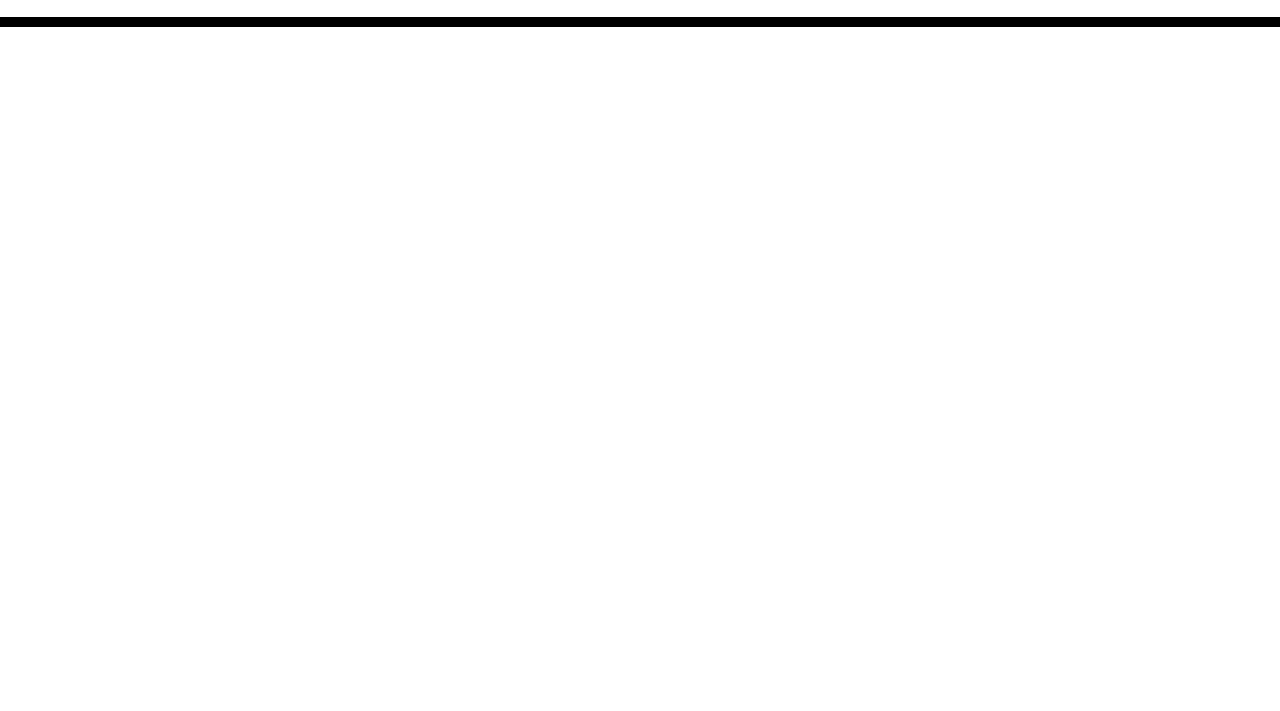
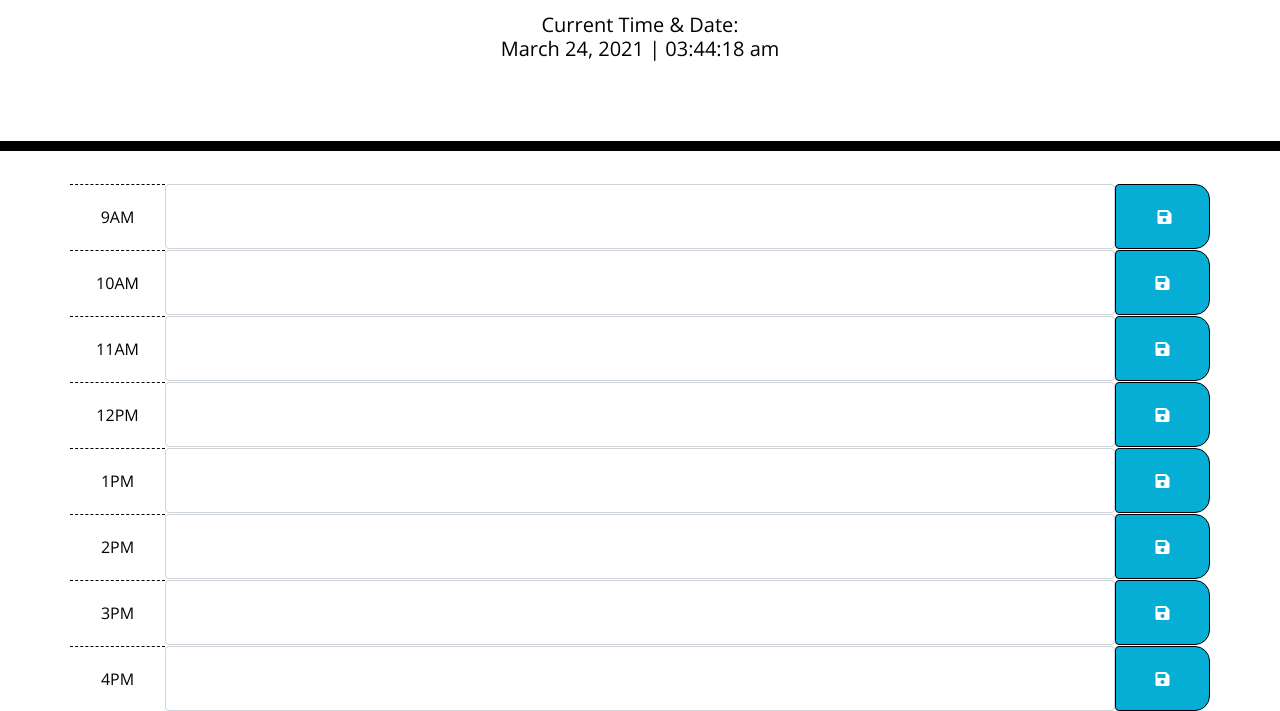
Before and after one commit to wilks625/Day_Planner, a plain HTML site: page index.html in a window 1280 px wide. Shown: the part 241-952 px from the top of the page. Before the commit the page ends 800 px from the top, so only its background shows below. Drawn offline with nearby package versions, Linux system fonts and the light colour scheme.

Commit message:
edits to html and css files

```diff
--- a/index.html
+++ b/index.html
@@ -26,13 +26,65 @@
     <header class="jumbotron">
       <h1 class="display-3">Work Day Scheduler</h1>
       <p class="lead">A simple calendar app for scheduling your work day</p>
+      <h5>
+        Current Time &amp; Date: <br />
+        <span id="time-display">00:00:00</span>
+      </h5>
       <p id="currentDay" class="lead"></p>
     </header>
-    <div class="container">
+    <!-- <div class="container"> -->
+
+      <div class="container table">
+
+        <div class="form-group green-border-focus row time-block">
+          <div class="col-md-1 hour">9AM</div>
+          <textarea class="col-md-10 form-control description"></textarea>
+          <button  class="saveBtn btn col-md-1"> <i class="fas fa-save"></i></button>
+        </div>
+        <div class="form-group green-border-focus row time-block">
+          <div class="col-md-1 hour">10AM</div>
+          <textarea class="col-md-10 form-control description"></textarea>
+          <button class="saveBtn btn col-md-1"><i class="fas fa-save"></i></button>
+        </div>
+        <div class="form-group green-border-focus row time-block">
+          <div class="col-md-1 hour">11AM</div>
+          <textarea class="col-md-10 form-control description"></textarea>
+          <button class="saveBtn btn col-md-1"><i class="fas fa-save"></i></button>
+        </div>
+        <div class="form-group green-border-focus row time-block">
+          <div class="col-md-1 hour">12PM</div>
+          <textarea class="col-md-10 form-control description"></textarea>
+          <button class="saveBtn btn col-md-1"><i class="fas fa-save"></i></button>
+        </div>
+        <div class="form-group green-border-focus row time-block">
+          <div class="col-md-1 hour">1PM</div>
+          <textarea class="col-md-10 form-control description"></textarea>
+          <button class="saveBtn btn col-md-1"><i class="fas fa-save"></i></button>
+        </div>
+        <div class="form-group green-border-focus row time-block">
+          <div class="col-md-1 hour">2PM</div>
+          <textarea class="col-md-10 form-control description"></textarea>
+          <button class="saveBtn btn col-md-1"><i class="fas fa-save"></i></button>
+        </div>
+        <div class="form-group green-border-focus row time-block">
+          <div class="col-md-1 hour">3PM</div>
+          <textarea class="col-md-10 form-control description"></textarea>
+          <button class="saveBtn btn col-md-1"><i class="fas fa-save"></i></button>
+        </div>
+        <div class="form-group green-border-focus row time-block">
+          <div class="col-md-1 hour">4PM</div>
+          <textarea class="col-md-10 form-control description"></textarea>
+          <button class="saveBtn btn col-md-1"><i class="fas fa-save"></i></button>
+        </div>
+
+
+
+
+      </div>
       <!-- Timeblocks go here -->
-    </div>
-
+    <!-- </div> -->
     <script src="https://cdnjs.cloudflare.com/ajax/libs/jquery/3.2.1/jquery.min.js"></script>
     <script src="https://cdnjs.cloudflare.com/ajax/libs/moment.js/2.24.0/moment.min.js"></script>
+    <script src="script.js"></script>
   </body>
 </html>
--- a/style.css
+++ b/style.css
@@ -1,7 +1,7 @@
 body {
   font-family: 'Open Sans', sans-serif;
   font-size: 16px;
-  line-height: 1;
+  line-height: 4;
 }
 
 textarea {
@@ -12,6 +12,16 @@ textarea {
   border-left: 1px solid black;
   padding: 10px;
 }
+
+table {
+  line-height: px;
+} */
+
+.table th, .table td {
+  padding: 0px;
+  line-height: 60px;
+}
+
 
 .jumbotron {
   text-align: center;
@@ -32,7 +42,7 @@ textarea {
 
 .row {
   white-space: pre-wrap;
-  height: 80px;
+  height: 50px;
   border-top: 1px solid white;
 }
 
@@ -40,6 +50,7 @@ textarea {
   background-color: #ffffff;
   color: #000000;
   border-top: 1px dashed #000000;
+  vertical-align: center;
 }
 
 .past {
@@ -58,14 +69,22 @@ textarea {
 }
 
 .saveBtn {
-  border-left: 1px solid black;
+  border: 1px solid black;
   border-top-right-radius: 15px;
   border-bottom-right-radius: 15px;
   background-color: #06aed5;
   color: white;
+  float: right;
+  padding-left: 20px;
+  padding-right: 20px;
 }
 
 .saveBtn i:hover {
   font-size: 20px;
   transition: all 0.3s ease-in-out;
 }
+
+/* added stuff */
+/* .fa-save {
+
+}  */
```
